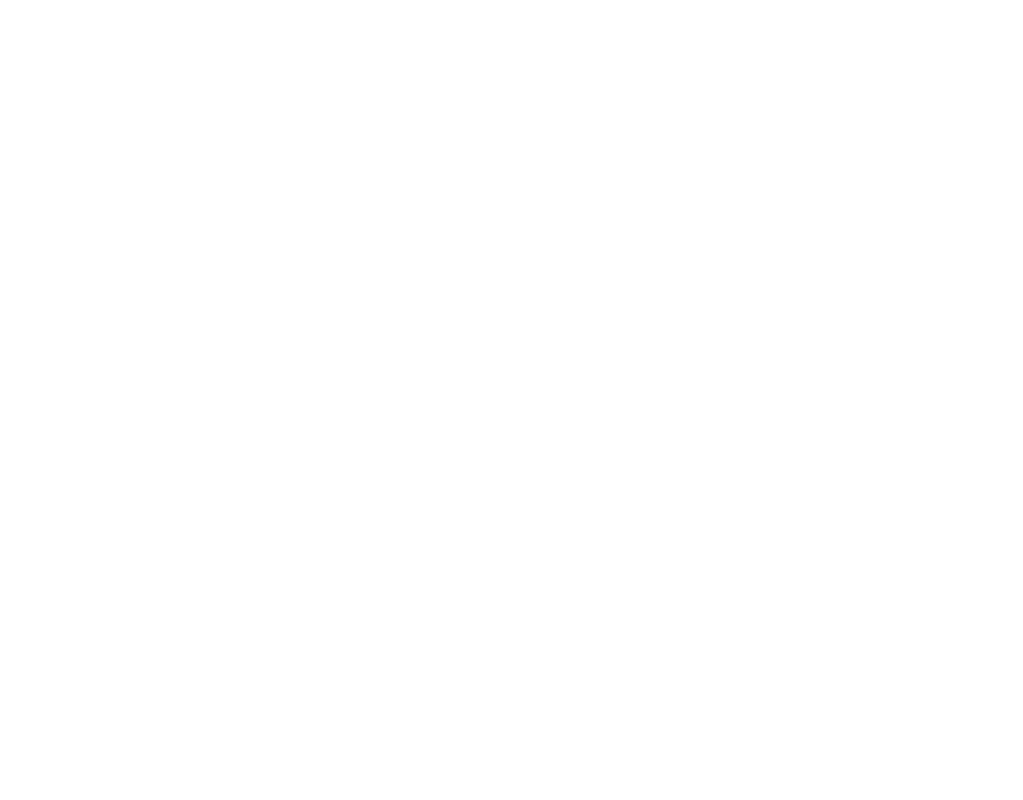
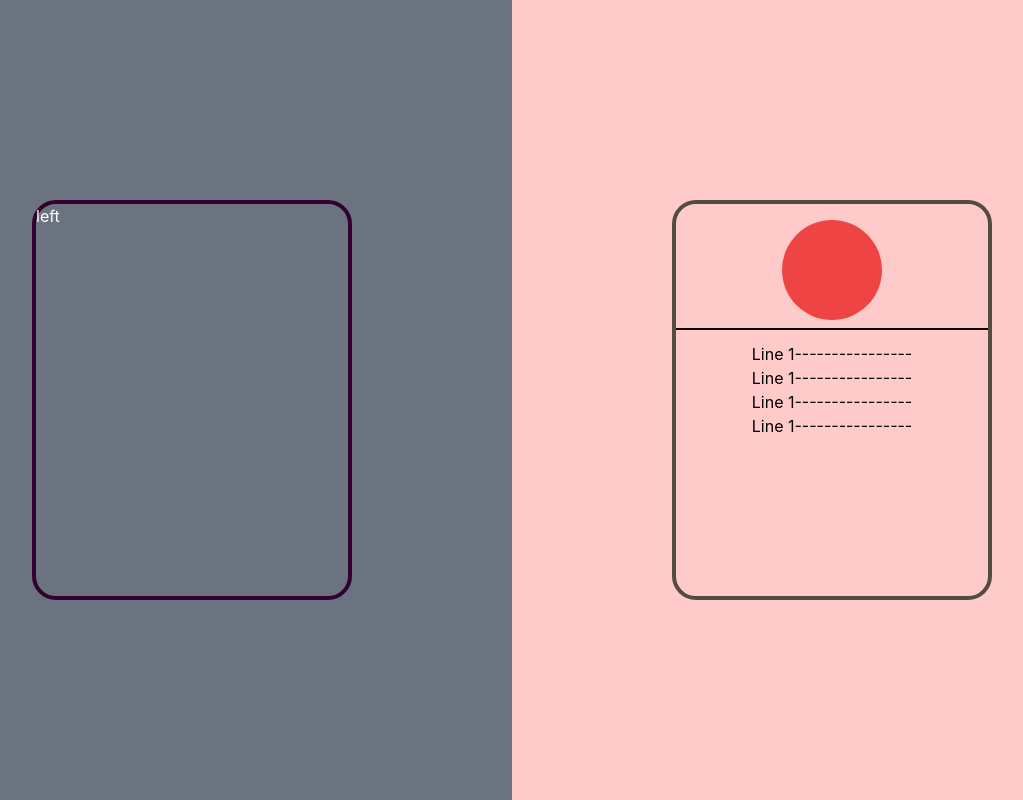
Before and after one commit to likhittha/firstproject, a React (Create React App) app: page /ex in a window 1280 px wide. Before the commit this address had no page. Shown: the whole page, without its empty margins (128-1151 px from the left). Built offline with nearby package versions, Linux system fonts and the light colour scheme.

Commit message:
Added tailwind
Added tailwind

```diff
--- a/package.json
+++ b/package.json
@@ -35,5 +35,8 @@
       "last 1 firefox version",
       "last 1 safari version"
     ]
+  },
+  "devDependencies": {
+    "tailwindcss": "^3.4.3"
   }
 }
--- a/src/App.js
+++ b/src/App.js
@@ -13,68 +13,55 @@ import { Count } from "./Components/Count";
 import { Route, Routes, useNavigate } from "react-router-dom";
 import { LogIn } from "./Screens/LogIn";
 import { MainScreen } from "./Screens/MainScreen";
-
-
-
+import { Example } from "./Screens/Example/Example";
 
 function App() {
   const handleClick = () => {
     console.log("clicked from APP.js");
   };
-    const tapClick= () => {
+  const tapClick = () => {
     console.log("clicked from APP.js");
   };
 
-
-
   const navigate = useNavigate();
 
-   const demo2 =() => {
-    navigate("/demo2")
-   }
+  const demo2 = () => {
+    navigate("/demo2");
+  };
 
-   const state =() => {
-    navigate("/state")
+  const state = () => {
+    navigate("/state");
+  };
+  const header = () => {
+    navigate("/header");
+  };
 
-   }
-const header =()=>{
-  navigate("/header")
-}
+  const body = () => {
+    navigate("/body");
+  };
 
-const body =()=>{
-  navigate("/body")
-}
+  const new1 = () => {
+    navigate("/new1");
+  };
 
-const new1 =() =>{
-  navigate("/new1")
-}
+  const footer = () => {
+    navigate("/footer");
+  };
 
-const footer =() =>{
-  navigate("/footer")
-}
+  const navnew = () => {
+    navigate("/new");
+  };
 
+  const count = () => {
+    navigate("/count");
+  };
 
-const navnew =() =>{
-  navigate("/new")
-}
-
-const count =() => {
-  navigate("/count")
-
-}
-
-
-const demo1 =()=>{
-  navigate("/")
-}
-
-
-
+  const demo1 = () => {
+    navigate("/");
+  };
 
   return (
     <>
-
-
       {/*
 <div className="buttonContainer">
 <div onClick={demo1} className="btn">
@@ -124,25 +111,13 @@ demo2
 */}
 
       <Routes>
-
         <Route path="/" Component={LogIn} />
         <Route path="/main/:name" Component={MainScreen} />
         <Route path="/main/:name/:email" Component={MainScreen} />
-
+        <Route path="/ex" Component={Example} />
       </Routes>
-
-
-
-
-
-
-
-
-
-
-
     </>
   );
-};
+}
 
 export default App;
--- a/src/Components/StateComponent.js
+++ b/src/Components/StateComponent.js
@@ -10,19 +10,20 @@ export const StateComponent = () => {
     console.log("btn clicked");
     setName("likhi");
     setIsPandhi(!isPandhi);
-
-
   };
 
   return (
     <>
-      <div className="stateComponent">
+      <div className="bg-[#000]  text-[#fff] p-4 items-center justify-center flex">
         <div>This is StateComponent</div>
       </div>
       <div className="stateBody">
         {/* For Button */}
         <div className="Container">
-          <div onClick={handleBtnClick} className="button">
+          <div
+            onClick={handleBtnClick}
+            className="bg-[#640D6B] p-3 items-center justify-center flex text-white mt-3 rounded-full cursor-pointer hover:bg-[#B51B75]"
+          >
             click me to add
           </div>
         </div>
--- /dev/null
+++ b/src/Screens/Example/Example.js
@@ -0,0 +1,26 @@
+export const Example = () => {
+  return (
+    <>
+      <div className="bg-[#000] text-[#fff] h-[100vh] flex">
+        <div className="bg-gray-500 flex-1 items-center justify-center flex">
+          <div className="border-4 border-[#32012F] h-[50%] w-[50%] rounded-3xl">
+            left
+          </div>
+        </div>
+        <div className="bg-red-200 flex-1 flex justify-center items-center">
+          <div className="border-4 border-[#524C42] h-[50%] w-[50%] text-[#000] rounded-3xl">
+            <div className=" flex items-center justify-center mt-2 border-b-2 border-[#000] py-2">
+              <div className="bg-red-500 rounded-full h-[100px] w-[100px]"></div>
+            </div>
+            <div className="p-3 flex items-center justify-center flex-col">
+              <div>Line 1----------------</div>
+              <div>Line 1----------------</div>
+              <div>Line 1----------------</div>
+              <div>Line 1----------------</div>
+            </div>
+          </div>
+        </div>
+      </div>
+    </>
+  );
+};
--- /dev/null
+++ b/tailwind.config.js
@@ -0,0 +1,8 @@
+/** @type {import('tailwindcss').Config} */
+module.exports = {
+  content: ["./src/**/*.{js,jsx,ts,tsx}"],
+  theme: {
+    extend: {},
+  },
+  plugins: [],
+};
```
Also changed, not shown: src/index.css (+6 -4 lines), 1 other file (tests, documents, lock files or other folders). Lines whose indentation alone changed are shown as unchanged.
